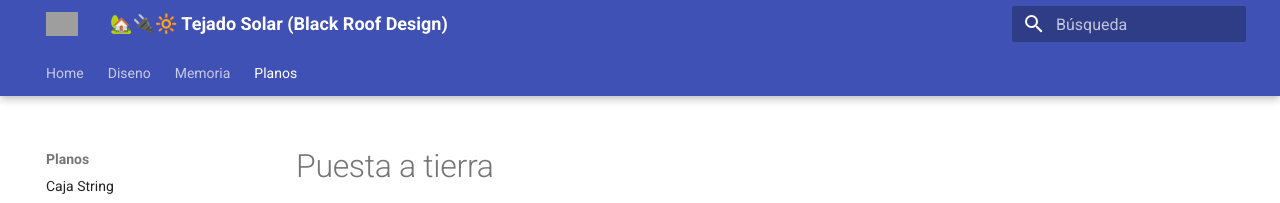
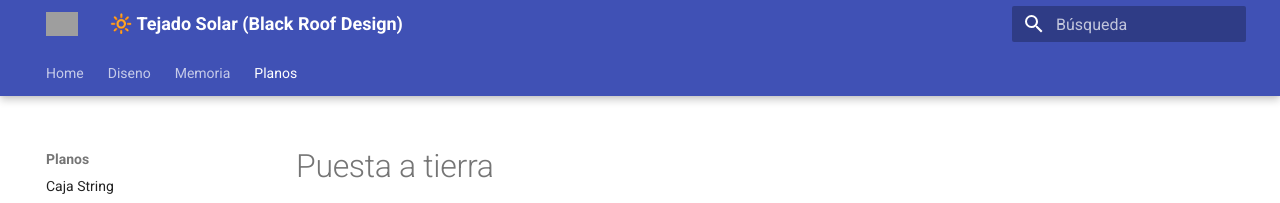
Before and after one commit to asolear/TejadoSolar, an MkDocs documentation site: the page built from docs/Planos/puesta a tierra.md, in a window 1280 px wide. Shown: the top 203 px of the page. Built offline with MkDocs 1.6.1 and Material for MkDocs 9.7.7, drawn with Linux system fonts in a browser that asks for light colours; grey boxes are pictures that could not be loaded.

Commit message:
prg vie 06 ene 2023 17:35:32 CET

```diff
--- a/mkdocs.yml
+++ b/mkdocs.yml
@@ -1,4 +1,4 @@
-site_name: 🏡🔌🔆 Tejado Solar (Black Roof Design)
+site_name: 🔆 Tejado Solar (Black Roof Design)
 site_url: https://asolear.es/TejadoSolar
 
 theme:
```
